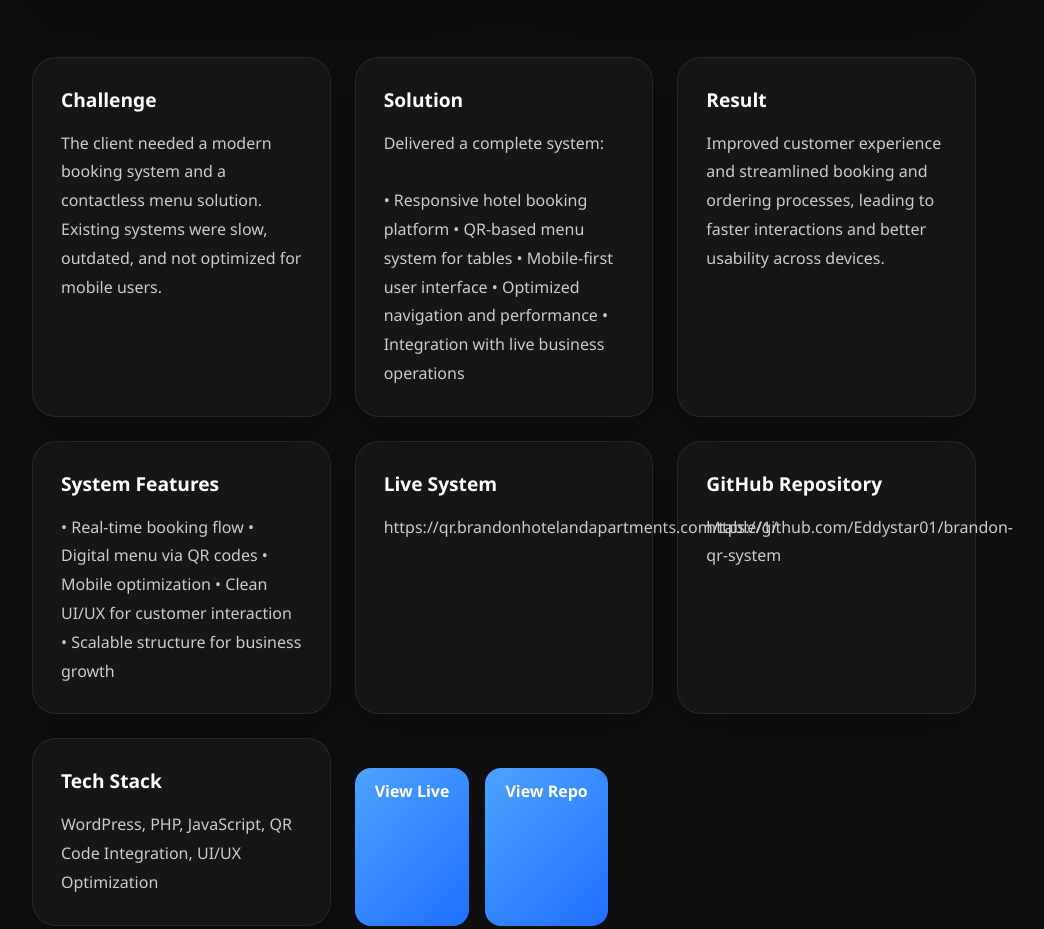
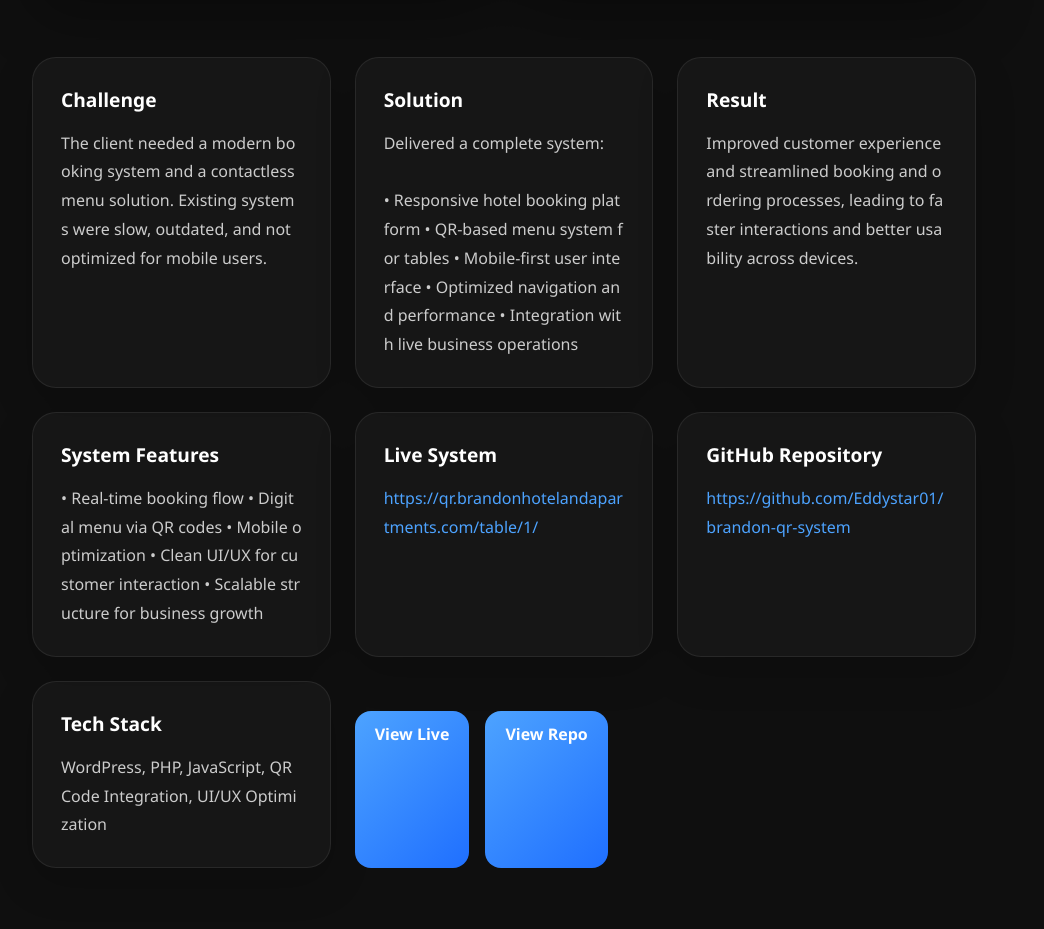
Before and after one commit to Eddystar01/myportfolio, a plain HTML site: page projects/hotel.html in a window 1280 px wide. Shown: the part 1460-2389 px from the top of the page, without its empty margins (136-1180 px from the left). Drawn offline with Linux system fonts and the light colour scheme.

Commit message:
added css word-wrapping

```diff
--- a/projects/hotel.html
+++ b/projects/hotel.html
@@ -122,14 +122,14 @@
   <div class="case-card">
     <h2>Live System</h2>
     <p>
-      https://qr.brandonhotelandapartments.com/table/1/
+      <a href="https://qr.brandonhotelandapartments.com/table/1/" target="_blank" rel="noreferrer">https://qr.brandonhotelandapartments.com/table/1/</a>
     </p>
   </div>
 
   <div class="case-card">
     <h2>GitHub Repository</h2>
     <p>
-      https://github.com/Eddystar01/brandon-qr-system
+      <a href="https://github.com/Eddystar01/brandon-qr-system" target="_blank" rel="noreferrer">https://github.com/Eddystar01/brandon-qr-system</a>
     </p>
   </div>
 
--- a/style.css
+++ b/style.css
@@ -1073,11 +1073,16 @@ body {
 .case-card p {
   color: #ccc;
   line-height: 1.8;
+  word-wrap: break-word;
+  overflow-wrap: break-word;
+  word-break: break-all;
 }
 
 .case-card a {
   color: #4da3ff;
   text-decoration: none;
+  word-wrap: break-word;
+  overflow-wrap: break-word;
 }
 
 .case-card a:hover {
```
